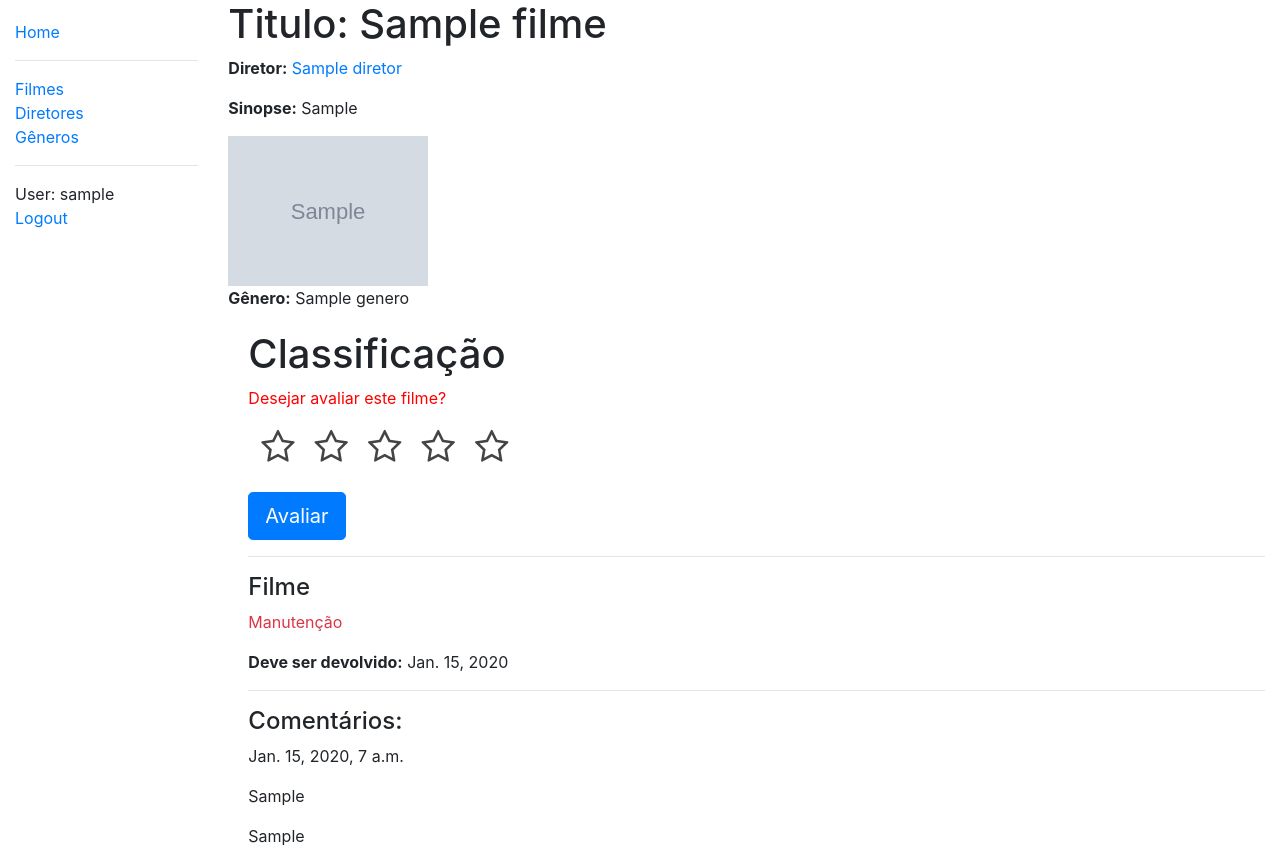
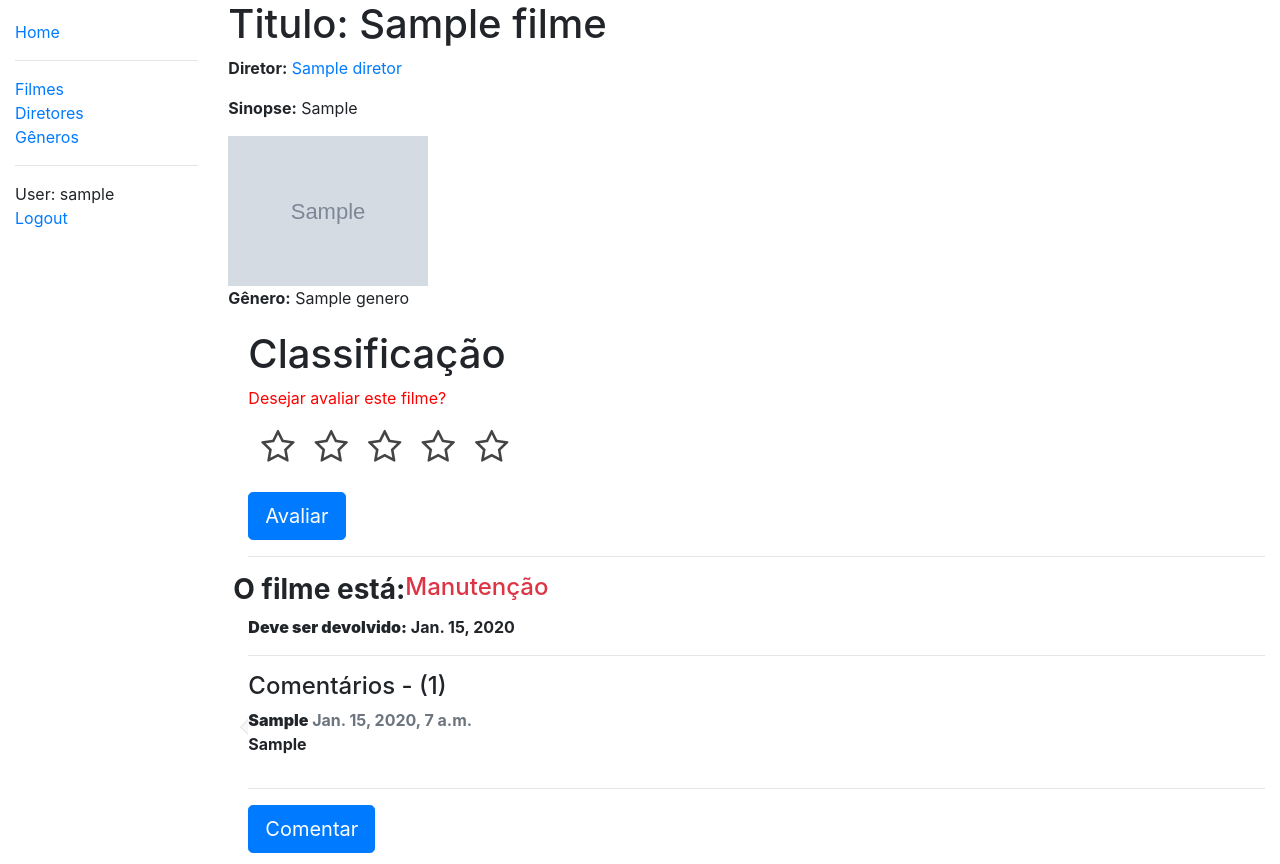
Before and after one commit to macc-uece/rentflix, a Django app: page /catalogo/filme/1/ in a window 1280 px wide. Run offline with Django 3.2, Linux system fonts and the light colour scheme; a user stored in the database is signed in; tables that the repository leaves empty hold one stand-in row (values such as "Sample post"); grey boxes marked "Sample" are stand-in pictures; some libraries are stand-ins or nearby versions.

Commit message:
Adiciando url para comentario

```diff
--- a/catalogo/templates/catalogo/filme_detail.html
+++ b/catalogo/templates/catalogo/filme_detail.html
@@ -79,6 +79,35 @@
 	input.star:checked ~ .rev-box{
 	  height: 125px;
 	  overflow: visible;
+	}
+
+    .thumbnail {
+    padding:0px;
+    }
+    .panel {
+        position:relative;
+    }
+    .panel>.panel-heading:after,.panel>.panel-heading:before{
+        position:absolute;
+        top:11px;left:-16px;
+        right:100%;
+        width:0;
+        height:0;
+        display:block;
+        content:" ";
+        border-color:transparent;
+        border-style:solid solid outset;
+        pointer-events:none;
+    }
+    .panel>.panel-heading:after{
+        border-width:7px;
+        border-right-color:#f7f7f7;
+        margin-top:1px;
+        margin-left:2px;
+    }
+    .panel>.panel-heading:before{
+        border-right-color:#ddd;
+        border-width:8px;
     }
 	</style>
 
@@ -191,27 +220,57 @@
 	</form>
 	</div>
 	<hr>
+
 	{% for filme in filme.filmeinstancia_set.all %}
-	<h4>Filme</h4>
-	<p class="{% if filme.status == 'd' %}text-success{% elif filme.status == 'm' %}text-danger{% else %}text-warning{% endif %}">{{ filme.get_status_display }}</p>
+        <div class="row">
+            <h3><strong>O filme está:</h3>
+            <h4 class="{% if filme.status == 'd' %}text-success
+                {% elif filme.status == 'm' %}text-danger
+                {% else %}text-warning{% endif %}">{{ filme.get_status_display }}
+            </h4>
+        </div>
        {% if filme.status != 'd' %}
         <p><strong>Deve ser devolvido:</strong> {{filme.data_devolucao}}</p>
         {% else %}
             <a href="{% url 'alugar' filme_id=filme.filme.id %}" class="btn btn-lg btn-primary btn-block" style="width: 100px; height: 50px">Alugar</a>
         {% endif %}
-
 	{% endfor %}
 
     <hr>
 
-    <h4>Comentários:</h4>
+    <h4>Comentários - ({{ comentarios | length}})</h4>
     {% for comentario in comentarios %}
-        <p>{{ comentario.data_criacao }}</p>
-        <p>{{ comentario.usuario }}</p>
+
+    <div class="row">
+        <div class="col-sm-5">
+            <div class="panel panel-default">
+                <div class="panel-heading">
+                    <strong>{{ comentario.usuario }}</strong> <span
+                     class="text-muted">{{ comentario.data_criacao }}</span>
+                </div>
+                <div class="panel-body">
                     <p>{{ comentario.conteudo }}</p>
+                </div><!-- /panel-body -->
+            </div><!-- /panel panel-default -->
+        </div><!-- /col-sm-5 -->
+    </div><!-- /row -->
+    <hr>
     {% empty%}
-        <p>Não possui comentários</p>
+    <div class="row">
+        <div class="col-sm-5">
+            <div class="panel panel-default">
+                <div class="panel-body">
+                    <p>Este filme não possui comentários</p>
+                </div><!-- /panel-body -->
+            </div><!-- /panel panel-default -->
+        </div><!-- /col-sm-5 -->
+    </div><!-- /row -->
+
     {% endfor %}
+
+    <form method="POST" action="{% url 'comentar' filme_instancia=filmeInstancia %}">
+	    <button class="btn btn-primary btn-lg">Comentar</button>
+    </form>
 
 </div>
 {% endblock %}
--- a/catalogo/urls.py
+++ b/catalogo/urls.py
@@ -11,6 +11,7 @@ urlpatterns = [
    path('pagar/<int:filme_id>', views.pagar, name='pagar'),
    path('pesquisar/', views.pesquisar, name='pesquisar'),
    path('avaliar/<int:filme_id>/', views.avaliar, name='avaliar'),
+   path('comentar/<filme_instancia>', views.comentar, name='comentar'),
    path('filmes/', views.filmes, name='filmes'),
    path('filme/<int:filme_id>/', views.detail_filme, name='detail_filme'),
 
--- a/catalogo/views.py
+++ b/catalogo/views.py
@@ -204,12 +204,19 @@ def detail_filme(request, filme_id):
     if filme_avaliado :
         context = {
             'filme' : filme,
+            'filmeInstancia': filme_instancia,
             'comentarios': comentarios,
             'username_logado' : username_logado,
             'filme_avaliado' : filme_avaliado,
         }
         return render(request, 'catalogo/filme_detail.html', context=context)
-    return render(request, 'catalogo/filme_detail.html', {"filme" : filme, "comentarios": comentarios})
+    return render(request, 'catalogo/filme_detail.html', {"filme" : filme,
+        "filmeInstancia": filme_instancia, "comentarios": comentarios})
+
+@login_required
+def comentar(request, filme_instancia):
+    pass
+
 
 @login_required
 def detail_diretor(request, diretor_nome):
```
Lines whose indentation alone changed are shown as unchanged.
